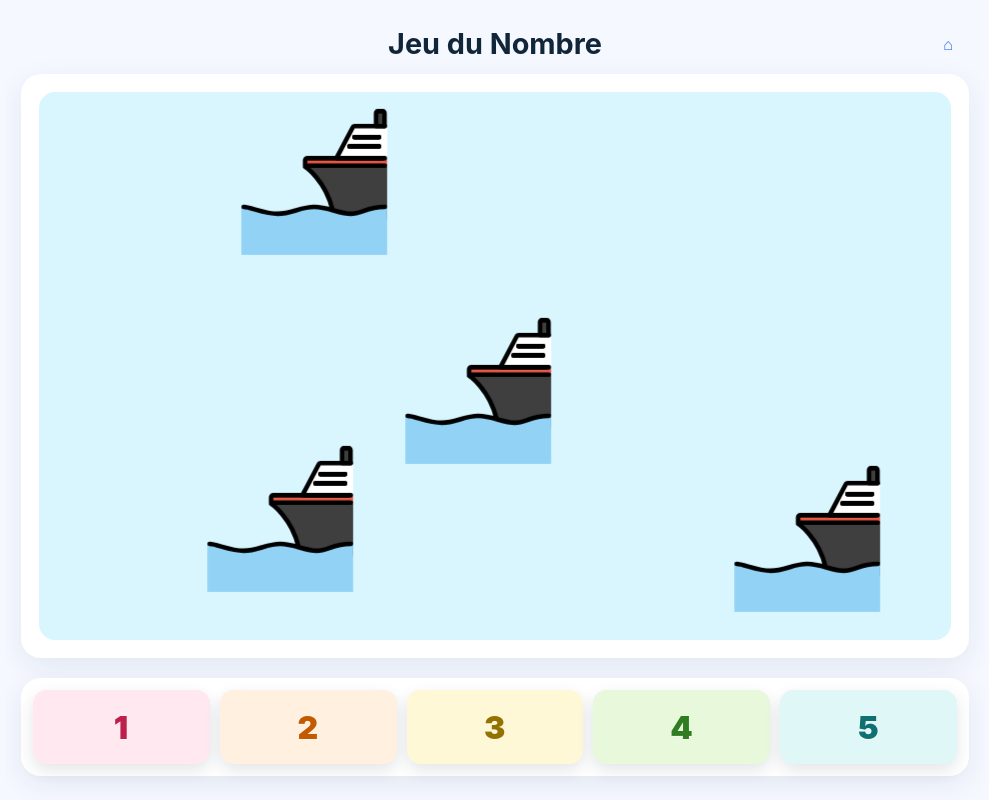
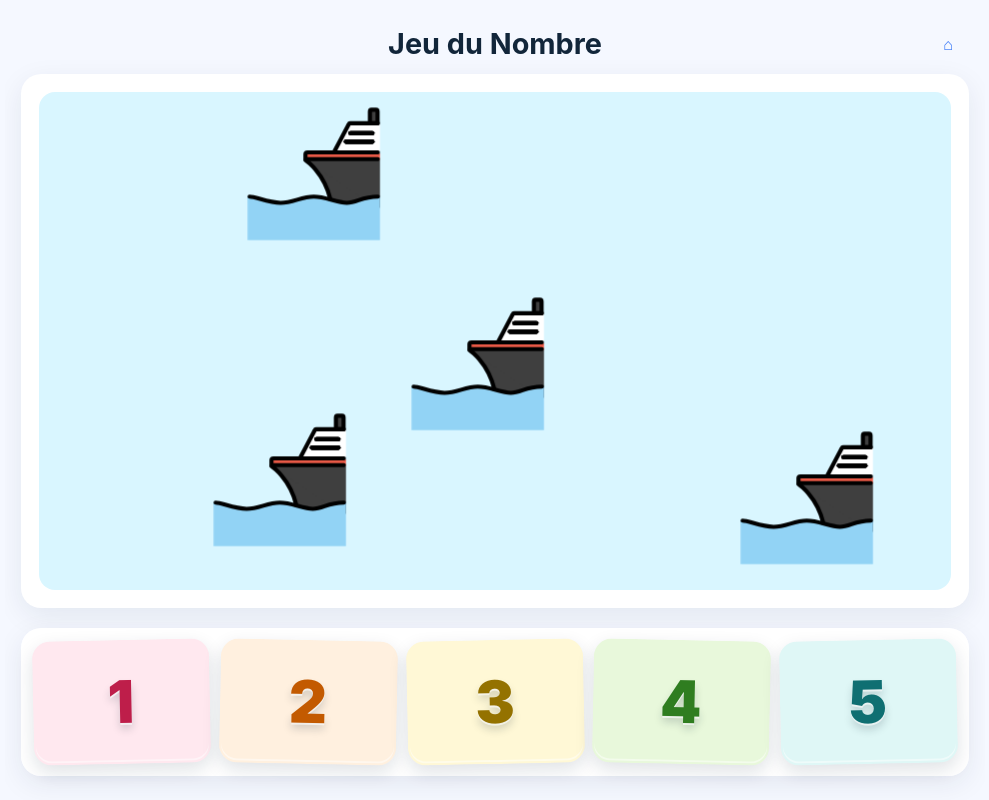
Before and after one commit to MartinPerso/abagames, a React (Vite) app: page /#/games/counting in a window 1280 px wide. Shown: the whole page, without its empty margins (145-1134 px from the left). Built offline with nearby package versions, Linux system fonts and the light colour scheme.

Commit message:
Increase number size and answer tile scale in counting game

```diff
--- a/src/features/games/counting/CountingGamePage.css
+++ b/src/features/games/counting/CountingGamePage.css
@@ -75,6 +75,11 @@
   will-change: transform;
 }
 
+.item-sprite.is-hinting {
+  animation: hint-count-pop 0.72s cubic-bezier(0.22, 0.82, 0.28, 1);
+  z-index: 10;
+}
+
 .item-fire {
   background: #ffe5dc;
   color: #8b2c0f;
@@ -102,7 +107,7 @@
 
 .answers {
   border-radius: 20px;
-  padding: 12px;
+  padding: 14px;
   background: rgba(255, 255, 255, 0.96);
   box-shadow: 0 8px 28px rgba(18, 38, 58, 0.08);
   backdrop-filter: blur(4px);
@@ -111,16 +116,16 @@
 .answer-grid {
   display: flex;
   flex-wrap: nowrap;
-  gap: 10px;
+  gap: 12px;
 }
 
 .answer-button {
   flex: 1 1 0;
   min-width: 0;
-  min-height: 56px;
+  min-height: 62px;
   border: 0;
   border-radius: 14px;
-  font-size: 1.2rem;
+  font-size: 1.25rem;
   font-weight: 800;
   color: #12263a;
   background: #dce8ff;
@@ -130,21 +135,38 @@
   opacity: 0.7;
 }
 
-.answer-grid .answer-button {
-  font-size: clamp(1.5rem, 3.5vw, 2rem);
+.counting-page .answer-grid .answer-button {
+  --tilt: 0deg;
+  min-height: 104px;
+  font-size: clamp(2.5rem, 6.2vw, 3.9rem);
   font-family: 'Avenir Next Rounded', 'Arial Rounded MT Bold', 'Avenir Next',
     'Inter', sans-serif;
   font-weight: 900;
-  letter-spacing: 0.02em;
-  text-shadow: 0 1px 0 rgba(255, 255, 255, 0.55);
+  letter-spacing: 0.015em;
+  line-height: 1;
+  text-shadow:
+    0 2px 0 rgba(255, 255, 255, 0.6),
+    0 6px 8px rgba(18, 38, 58, 0.18);
   border: 2px solid transparent;
+  border-radius: 18px;
   color: var(--answer-color-dark);
   background: var(--answer-color-light);
-  box-shadow: 0 6px 16px rgba(18, 38, 58, 0.12);
+  box-shadow:
+    0 7px 18px rgba(18, 38, 58, 0.13),
+    inset 0 -2px 0 rgba(255, 255, 255, 0.45);
+  transform: rotate(var(--tilt));
   transition:
     transform 0.12s ease,
     box-shadow 0.18s ease,
     filter 0.18s ease;
+}
+
+.counting-page .answer-grid .answer-button:nth-child(odd) {
+  --tilt: -1.2deg;
+}
+
+.counting-page .answer-grid .answer-button:nth-child(even) {
+  --tilt: 1.2deg;
 }
 
 .answer-grid .answer-button:focus-visible {
@@ -152,14 +174,16 @@
   outline-offset: 2px;
 }
 
-.answer-grid .answer-button:enabled:hover {
-  transform: translateY(-1px);
+.counting-page .answer-grid .answer-button:enabled:hover {
+  transform: translateY(-2px) scale(1.04) rotate(var(--tilt));
   filter: saturate(1.08);
-  box-shadow: 0 10px 18px rgba(18, 38, 58, 0.16);
+  box-shadow:
+    0 12px 20px rgba(18, 38, 58, 0.18),
+    inset 0 -2px 0 rgba(255, 255, 255, 0.45);
 }
 
-.answer-grid .answer-button:enabled:active {
-  transform: translateY(0);
+.counting-page .answer-grid .answer-button:enabled:active {
+  transform: translateY(0) scale(0.98) rotate(var(--tilt));
 }
 
 .answers.is-wrong .answer-grid {
@@ -280,15 +304,16 @@
   box-shadow: inset 0 0 0 1px rgba(47, 114, 247, 0.18);
 }
 
-.result-score span:first-child {
-  font-size: clamp(2rem, 7vw, 2.9rem);
+.counting-page .result-score span:first-child {
+  font-size: clamp(3.4rem, 11.5vw, 5.6rem);
   line-height: 1;
   font-family: 'Avenir Next Rounded', 'Arial Rounded MT Bold', 'Avenir Next', 'Inter', sans-serif;
   font-weight: 900;
+  text-shadow: 0 4px 10px rgba(31, 79, 181, 0.18);
 }
 
-.result-score span:last-child {
-  font-size: clamp(1.2rem, 3.5vw, 1.6rem);
+.counting-page .result-score span:last-child {
+  font-size: clamp(1.7rem, 5.1vw, 2.6rem);
   font-weight: 800;
   opacity: 0.78;
 }
@@ -390,6 +415,21 @@
       rotate(var(--rotation-end, 62deg))
       scale(var(--scale-end, 0.42));
     opacity: 0;
+  }
+}
+
+@keyframes hint-count-pop {
+  0% {
+    transform: translate(-50%, -50%) scale(1);
+  }
+  38% {
+    transform: translate(-50%, -50%) scale(1.24);
+  }
+  70% {
+    transform: translate(-50%, -50%) scale(0.94);
+  }
+  100% {
+    transform: translate(-50%, -50%) scale(1);
   }
 }
 
@@ -527,13 +567,32 @@
   }
 }
 
+@media (min-width: 1100px) {
+  .counting-page .answer-grid .answer-button {
+    min-height: 124px;
+    font-size: clamp(3rem, 4.6vw, 5rem);
+  }
+
+  .counting-page .result-score span:first-child {
+    font-size: clamp(4.2rem, 8vw, 7.2rem);
+  }
+
+  .counting-page .result-score span:last-child {
+    font-size: clamp(2rem, 3.5vw, 3rem);
+  }
+}
+
 @media (max-width: 760px) {
   .answer-grid {
-    gap: 8px;
+    gap: 10px;
   }
 
-  .answer-button {
-    min-height: 52px;
-    font-size: clamp(0.95rem, 4.2vw, 1.1rem);
+  .counting-page .answer-button {
+    min-height: 72px;
+  }
+
+  .counting-page .answer-grid .answer-button {
+    min-height: 78px;
+    font-size: clamp(1.8rem, 6vw, 2.5rem);
   }
 }
```
